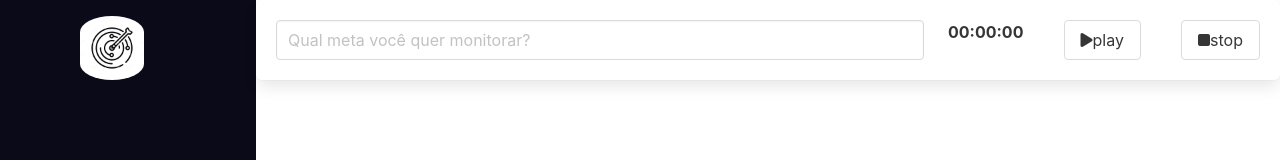
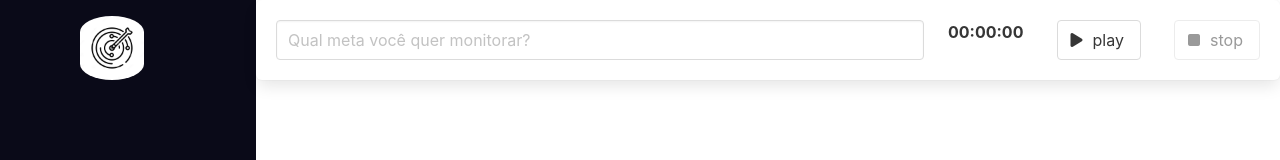
Before and after one commit to BavarescoRicardo/tracking-metas, a Vue app: page / in a window 1280 px wide. Shown: the top 160 px of the page. Built offline with nearby package versions, Linux system fonts and the light colour scheme.

Commit message:
ajuste disabilitar condicional

```diff
--- a/src/components/Formulario.vue
+++ b/src/components/Formulario.vue
@@ -9,12 +9,16 @@
                 <div class="is-flex is-align-itens-center is-justify-content-space-between">
                     <Objetivos :contagem="contagem"/>
 
-                    <button class="button" @click="iniciar">
-                        <i class="fas fa-play"></i>
+                    <button class="button" @click="iniciar" :disabled="cronometroRodando">
+                        <span class="icon">
+                            <i class="fas fa-play"></i>
+                        </span>
                         <span>play</span>
-                    </button>
-                    <button class="button" @click="finalizar">
-                        <i class="fas fa-stop"></i>
+                        </button>
+                        <button class="button" @click="finalizar" :disabled="!cronometroRodando">
+                        <span class="icon">
+                            <i class="fas fa-stop"></i>
+                        </span>
                         <span>stop</span>
                     </button>
                 </div>
@@ -36,17 +40,20 @@ export default defineComponent ({
     data () {
         return {
             contagem: 0,
-            crono: 0
+            crono: 0,
+            cronometroRodando: false
         }
     },
     methods: {
         iniciar () {
+            this.cronometroRodando = true
             console.log('inicio');
             this.crono = setInterval( () => {
                 this.contagem += 1;
             }, 1000)
         },
         finalizar () {
+            this.cronometroRodando = false
             console.log('fim');
             clearInterval(this.crono);
         },
```
